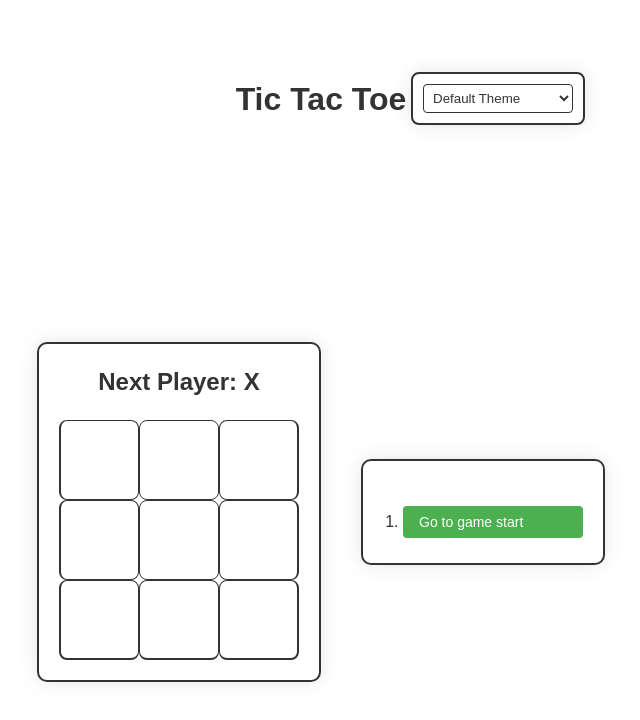
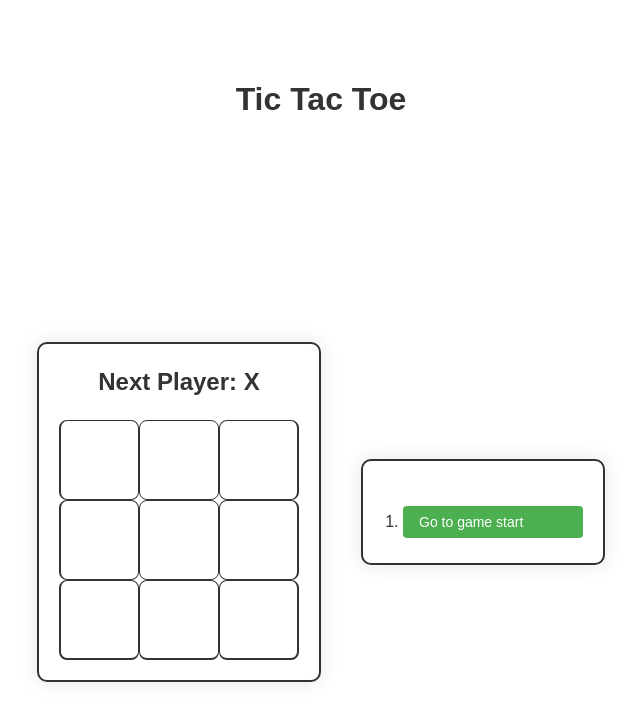
Before and after one commit to Ana2k/react-ttr, a React (Vite) app: page / in a window 1280 px wide. Shown: the top 720 px of the page, without its empty margins (319-959 px from the left). Built offline with nearby package versions, Linux system fonts and the light colour scheme.

Commit message:
theme theme theme

```diff
--- a/src/App.css
+++ b/src/App.css
@@ -347,36 +347,87 @@ body {
   transform: scale(1.02);
 }
 
-/* Theme customization controls - simplified dropdown */
-.theme-controls {
-  position: absolute;
+/* Theme toggle and drawer */
+.theme-toggle {
+  position: fixed;
   top: 20px;
   right: 20px;
   background: var(--board-bg);
-  padding: 10px;
-  border-radius: 8px;
-  box-shadow: 0 0 20px var(--shadow-color);
   border: 2px solid var(--border-color);
-  z-index: 100;
+  border-radius: 50%;
+  width: 40px;
+  height: 40px;
+  display: flex;
+  align-items: center;
+  justify-content: center;
+  cursor: pointer;
+  z-index: 1000;
+  box-shadow: 0 2px 8px var(--shadow-color);
+  transition: all 0.3s ease;
 }
 
-.theme-controls select {
+.theme-toggle:hover {
+  transform: scale(1.1);
+}
+
+.theme-toggle svg {
+  width: 24px;
+  height: 24px;
+  fill: var(--text-color);
+}
+
+.theme-drawer {
+  position: fixed;
+  top: 0;
+  right: -300px;
+  width: 280px;
+  height: 100vh;
   background: var(--board-bg);
+  box-shadow: -2px 0 8px var(--shadow-color);
+  padding: 20px;
+  transition: right 0.3s ease;
+  z-index: 999;
+}
+
+.theme-drawer.open {
+  right: 0;
+}
+
+.theme-drawer h3 {
   color: var(--text-color);
-  border: 1px solid var(--border-color);
-  padding: 5px;
+  margin: 0 0 20px 0;
+  font-size: 18px;
+}
+
+.theme-option {
+  display: flex;
+  align-items: center;
+  padding: 10px;
+  margin: 5px 0;
   border-radius: 4px;
   cursor: pointer;
-  width: 150px;
+  transition: background-color 0.3s;
 }
 
-.theme-controls select:focus {
-  outline: none;
-  border-color: var(--x-color);
+.theme-option:hover {
+  background: var(--square-hover);
 }
 
-/* Remove old color picker styles */
-.color-picker {
+.theme-preview {
+  width: 20px;
+  height: 20px;
+  border-radius: 4px;
+  margin-right: 10px;
+  border: 1px solid var(--border-color);
+}
+
+.theme-option.selected {
+  background: var(--square-hover);
+  border-left: 3px solid var(--x-color);
+}
+
+/* Remove old theme controls */
+.theme-controls {
   display: none;
 }
 
```
